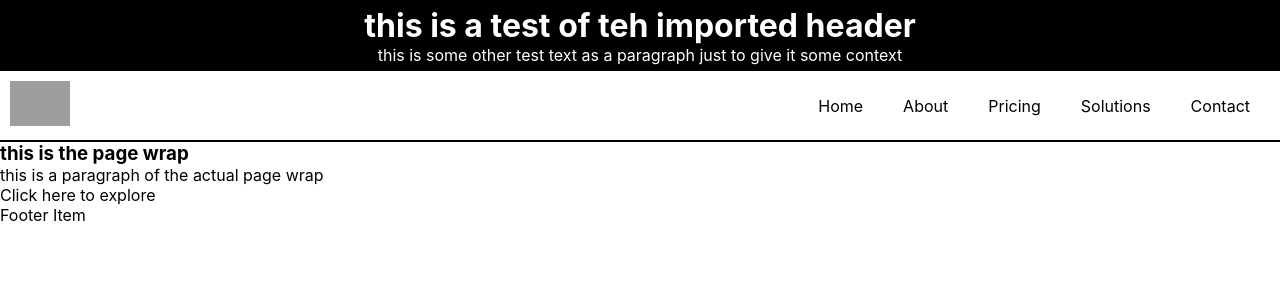
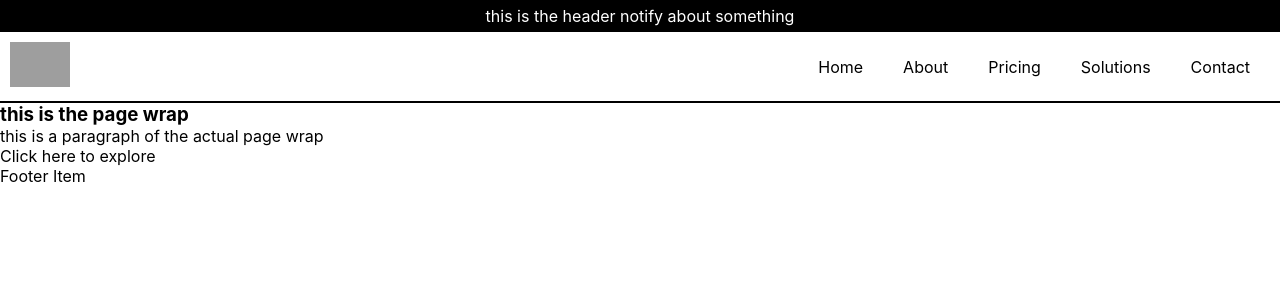
Before and after one commit to robertgarcia305/f1-react-landing-page, a React (Create React App) app: page / in a window 1280 px wide. Shown: the top 300 px of the page. Built offline with nearby package versions, Linux system fonts and the light colour scheme; grey boxes are pictures that could not be loaded.

Commit message:
the header

```diff
--- a/src/Header.js
+++ b/src/Header.js
@@ -4,8 +4,7 @@ import ReactDOM from "react-dom";
 const Header = () => {
     return (
         <div className="header">
-            <h1>this is a test of teh imported header</h1>
-            <p>this is some other test text as a paragraph just to give it some context</p>
+            <p>this is the header notify about something</p>
         </div>
     );
 };
```
